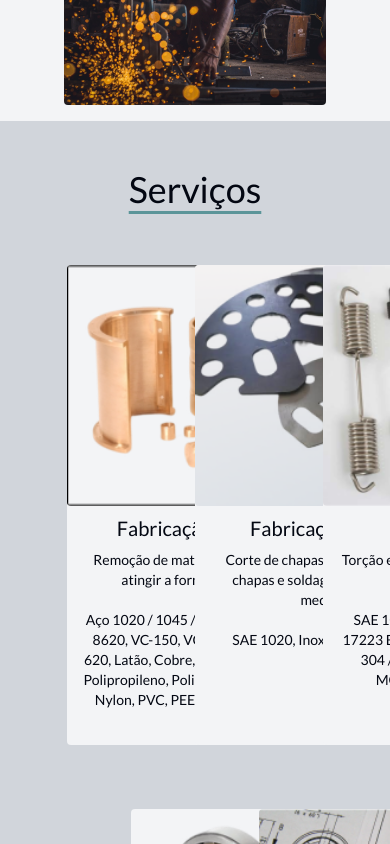
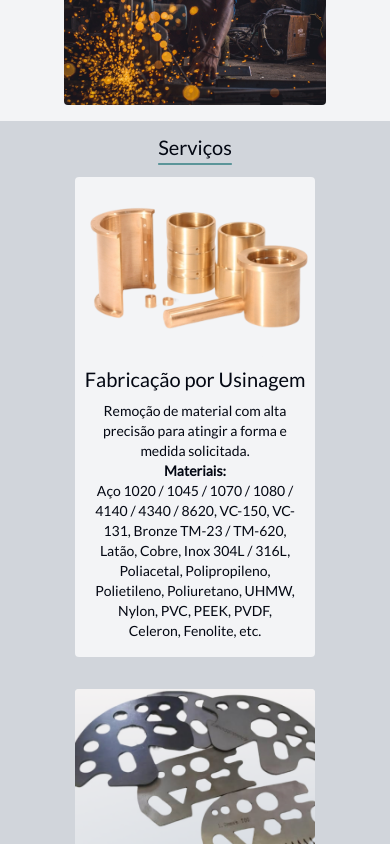
Before and after one commit to AOBarbosa/BLK-homepage, a Next.js app: page / in a window 390 px wide. Shown: the part 680-1524 px from the top of the page. Built offline with nearby package versions, Linux system fonts and the light colour scheme.

Commit message:
Responsive design applied on services section

```diff
--- a/src/app/page.tsx
+++ b/src/app/page.tsx
@@ -111,13 +111,13 @@ export default function Home() {
         {/* SERVICOS */}
         <div
           id="services"
-          className="flex flex-col items-center w-full h-services bg-gray-300"
+          className="flex flex-col items-center w-full h-auto bg-gray-300"
         >
-          <h1 className="mt-12 text-4xl underline underline-offset-8 mb-14 decoration-green-450">
+          <h1 className="mt-3 text-center md:mt-6 lg:mt-12 text-xl md:text-2.5xl lg:text-4xl underline underline-offset-8 mb-4 md:mb-7 lg:mb-14 decoration-green-450">
             Serviços
           </h1>
 
-          <div className="grid grid-cols-3 px-48 gap-32">
+          <div className="grid grid-cols-1 place-items-center md:grid-cols-2 xl:grid-cols-3 lg:px-48 gap-8 md:gap-16 mb-8">
             <ServicesCard
               icon={item1}
               title="Fabricação por Usinagem"
@@ -140,9 +140,7 @@ export default function Home() {
               description="Torção e vira em arames ou chapas para atingir a forma e medida solicitada."
               materials="SAE 1080 – DIN 17223 C, SAE 1070 – DIN 17223 B, SAE 5160 / 6150 / 9254, AISI – 302 / 304 / 316 / 316 L / 410 / 420, INCONEL, MONEL, HASTELOY, BRONZE, etc."
             />
-          </div>
 
-          <div className="grid grid-cols-2 mt-16 px-48 gap-32">
             <ServicesCard
               icon={item4}
               title="Venda de Materiais de Fixação e Auxiliares"
--- a/src/components/ServicesCard.tsx
+++ b/src/components/ServicesCard.tsx
@@ -14,7 +14,7 @@ export function ServicesCard({
   materials,
 }: CardProps) {
   return (
-    <div className="flex flex-col w-80 h-card gap-2 items-center text-center bg-gray-100 rounded hover:outline-offset-8 hover:outline hover:outline-blue-850">
+    <div className="flex flex-col w-60 sm:w-80 h-card gap-2 items-center text-center bg-gray-100 rounded hover:outline-offset-8 hover:outline hover:outline-blue-850">
       <Image src={icon} alt="" className="rounded w-full" height={200} />
 
       <h1 className="text-xl">{title}</h1>
--- a/tailwind.config.ts
+++ b/tailwind.config.ts
@@ -22,7 +22,7 @@ const config: Config = {
       height: {
         '698': '43.625rem',
         '70': '4.375rem',
-        services: '76rem',
+        services: '80rem',
         card: '30rem',
         presentation: '7.8125rem',
         contatos: '60.63425rem',
```
Also changed, not shown: src/assets/service-1.png.
